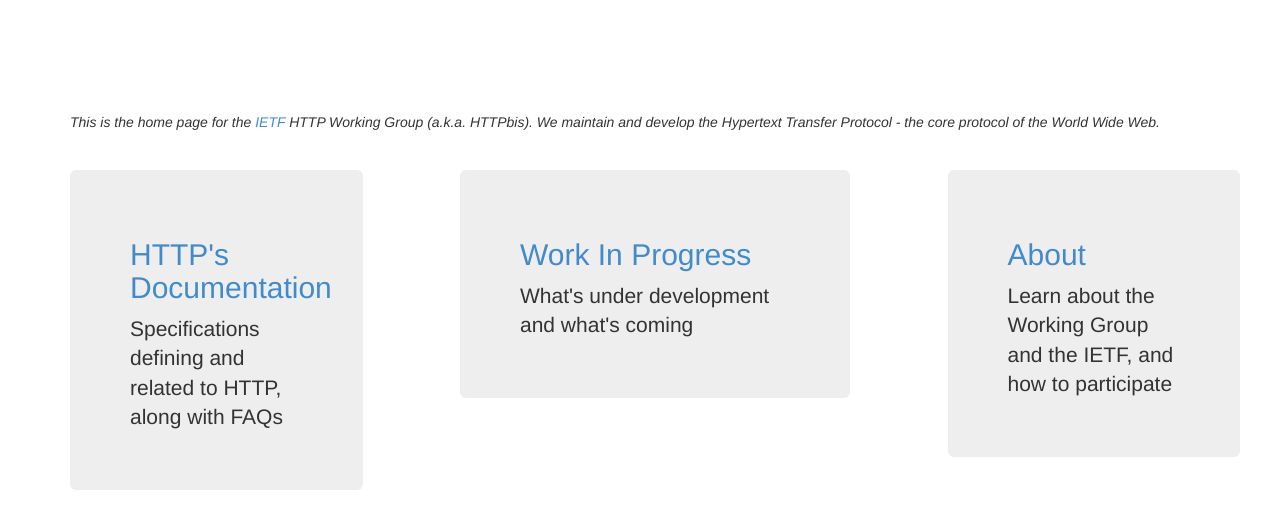
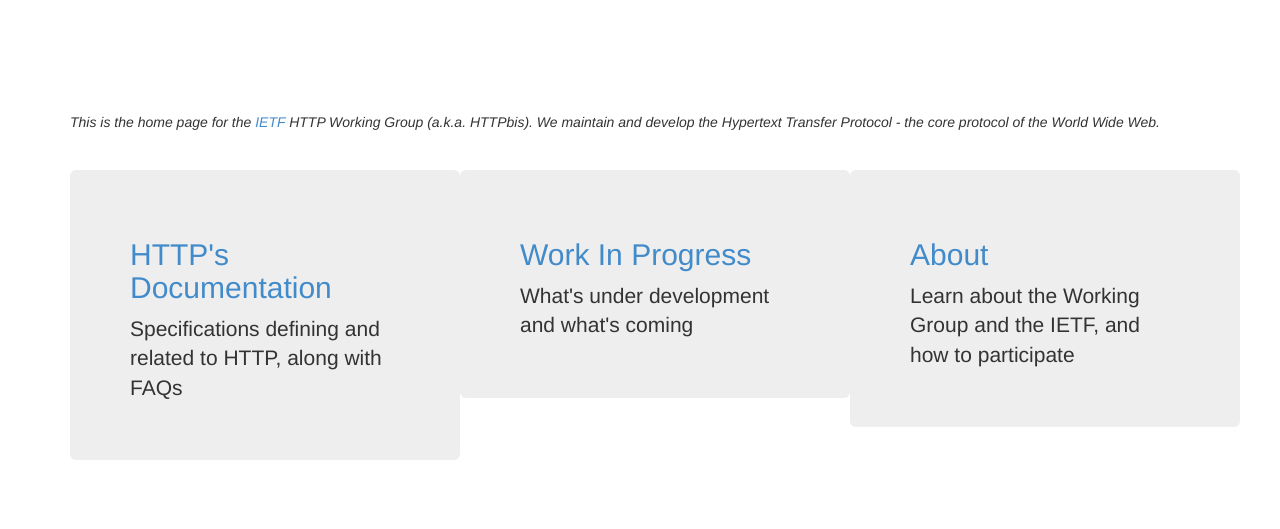
Before and after one commit to httpwg/httpwg.github.io, a Jekyll site: the page built from index.md, in a window 1280 px wide. Shown: the top 529 px of the page. Built offline with Jekyll 4.4.1, drawn with Linux system fonts in a browser that asks for light colours.

Commit message:
try native padding

```diff
--- a/index.md
+++ b/index.md
@@ -9,19 +9,15 @@ _This is the home page for the [IETF](http://www.ietf.org/) HTTP Working Group (
 
 <div class="container">
   <div class="row special">
-    <div class="col-md-3 jumbotron special">
+    <div class="col-md-4 jumbotron special">
       <h2><a href="/docs/">HTTP's Documentation</a></h2>
       <p>Specifications defining and related to HTTP, along with FAQs</p>
-    </div>
-    <div class="col-sm-1 padding">
     </div>
     <div class="col-md-4 jumbotron special">
       <h2><a href="/wip/">Work In Progress</a></h2>
       <p>What's under development and what's coming</p>
     </div>
-    <div class="col-sm-1 padding">
-    </div>
-    <div class="col-md-3 jumbotron special">
+    <div class="col-md-4 jumbotron special">
       <h2><a href="/about/">About</a></h2>
       <p>Learn about the Working Group and the IETF, and how to participate</p>
     </div>
```
